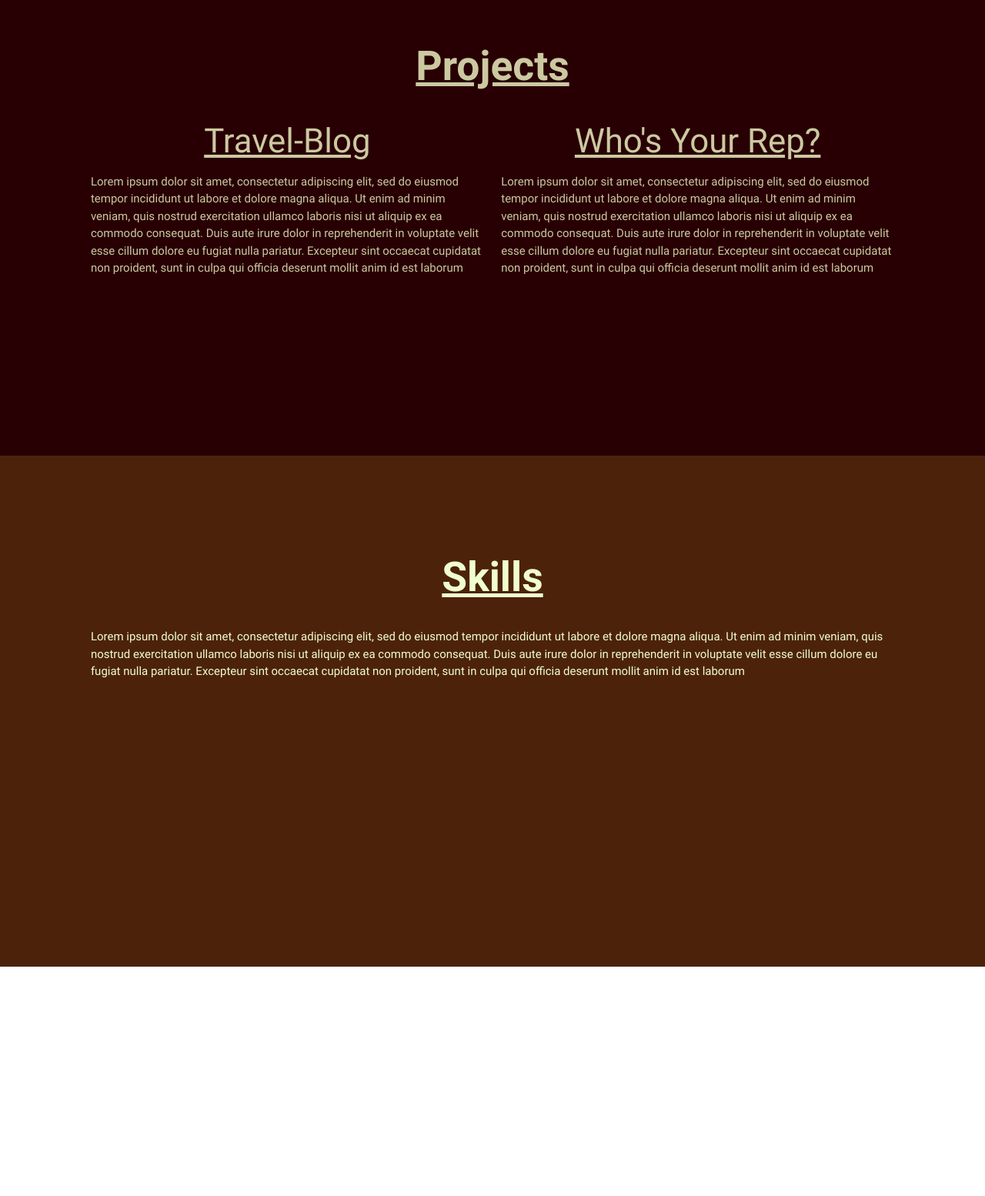
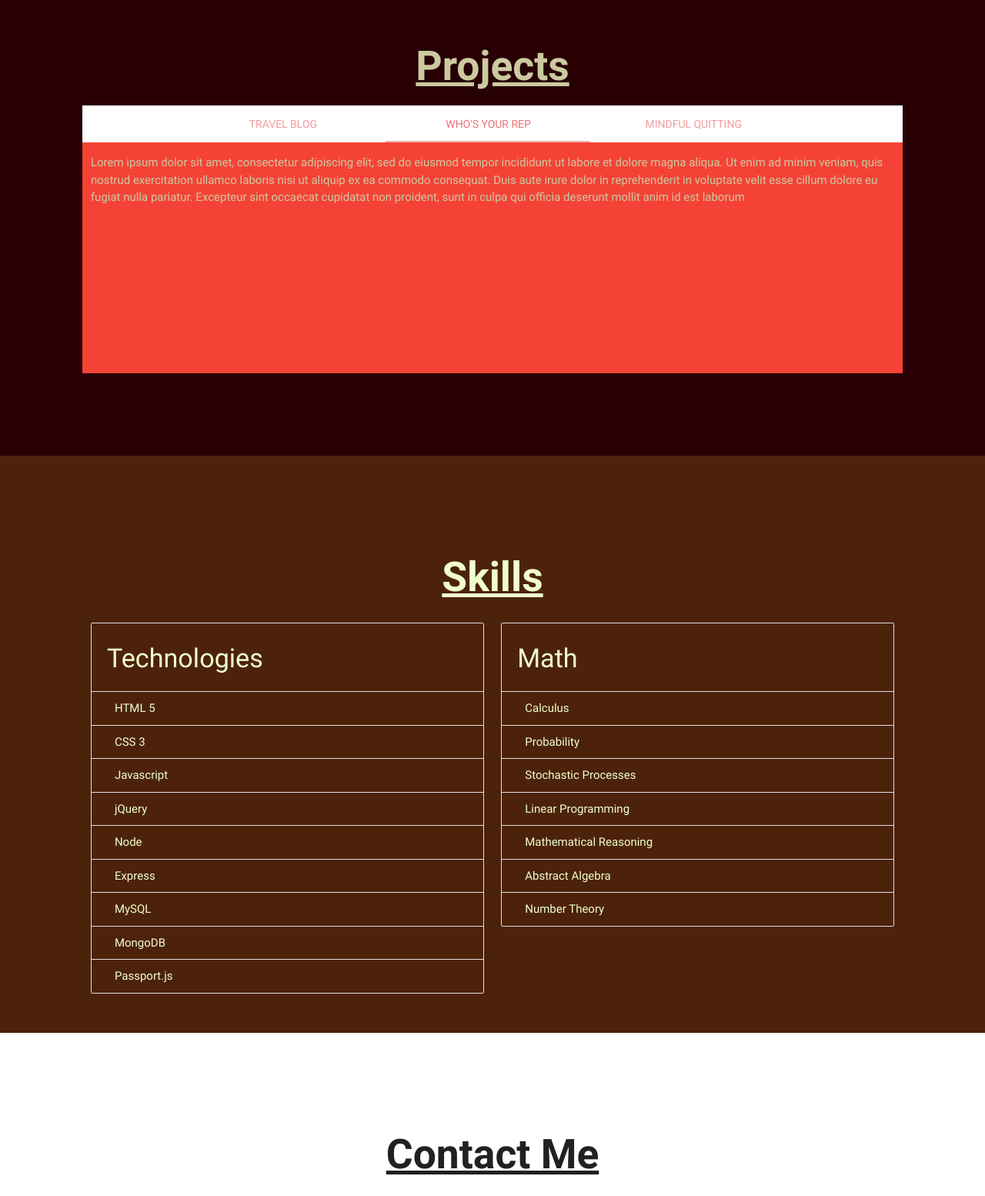
Before and after one commit to bjk116/PersonalPortfolio, a website: page views/index.html in a window 1280 px wide. Shown: the part 800-2354 px from the top of the page at 77% size. Before the commit the page ends 2056 px from the top, so only its background shows below. Drawn offline with nearby package versions, Linux system fonts and the light colour scheme; files that its build step writes are made by us from their sources; files whose address does not match are found by name.

Commit message:
Made skills into list, swipeable tabs for projects

```diff
--- a/public/assets/css/style.css
+++ b/public/assets/css/style.css
@@ -1,3 +1,7 @@
+nav {
+	background-color: #777777;
+}
+
 #welcome  {
 	background-color: #666666;
 	border-bottom: solid;
@@ -26,11 +30,35 @@
 	background-color: #4C230A;
 	color: #F0FFCE;
 }
+
+.collection.with-header .collection-header, .collection .collection-item {
+	background-color: #4C230A;
+}
+
+.tab-content {
+	height: 300px;
+}
+
+/*
+	Change based on widths
+*/
+#tabs-swipe-demo{
+	margin-left: 8.33%;
+	width: 83.33%;
+}
+
+#left-tab {
+	margin-left: 12%;
+}
+
 /*
 	Height of rows for different views
 */
 @media screen and (min-width: 584px) {
-	.row{
+	.row {
 		height: 664px;
 	}
+	#skills {
+		height: 750px;
+	}
 }
--- a/public/assets/js/frontEnd.js
+++ b/public/assets/js/frontEnd.js
@@ -2,24 +2,28 @@ $( document ).ready(function(){
 	//Material Design initializations
 	$(".button-collapse").sideNav();
 	$('.scrollspy').scrollSpy();
+    $('ul.tabs').tabs('select_tab', 'tab_id');
 
+	var options = [
+			{selector: '.class', offset: 200, callback: 'globalFunction()' },
+			{selector: '.other-class', offset: 200, callback: 'globalFunction()' },
+		];
+	Materialize.scrollFire(options);
 
 	//Scrollfire
 	var options = [
-		{selector: '#staggered-test', offset: 50, callback: function(el) {
-			Materialize.toast("This is our ScrollFire Demo!", 1500 );
+		{selector: '#projects', offset: 400, callback: function(el) {
+			Materialize.toast("This is our ScrollFire Demo!", 1500 )
 		} },
-		{selector: '#staggered-test', offset: 205, callback: function(el) {
-			Materialize.toast("Please continue scrolling!", 1500 );
-		} },
-		{selector: '#staggered-test', offset: 400, callback: function(el) {
-			Materialize.showStaggeredList($(el));
-		} },
-		{selector: '#image-test', offset: 500, callback: function(el) {
+		{selector: '#skills', offset: 500, callback: function(el) {
 			Materialize.fadeInImage($(el));
 		} }
 	];
 	Materialize.scrollFire(options);
+
+	/*
+		Do showStaggeredList Scroll file for skills list
+	*/
 
 	//Switch active toggle on nav-bar link
 	$('.nav-link').on('click', function(event) {
--- a/views/index.html
+++ b/views/index.html
@@ -17,11 +17,12 @@
 		<div class = "navbar-fixed">
 			<nav>
 				<div class="nav-wrapper">
-					<a href="#" class = "brand-logo">Logo</a>
+					<a href="#" class = "brand-logo">Brian Karabinchak</a>
 					<ul id="nav-mobile" class="right hide-on-med-and-down">
 						<li class = "nav-link active"><a href="#about-me">About Me</a></li>
 						<li class = "nav-link"><a href="#projects">Projects</a></li>
 						<li class = "nav-link"><a href="#skills">Skills</a></li>
+						<li class = "nav-link"><a href="#skills">Contact Me</a></li>
 					</ul>
 				</div>
 			</nav>
@@ -40,27 +41,55 @@
 			<div class = "col m12 center-align">
 				<h2><b><u>Projects</u></b></h2>
 			</div>
-			<div class = "col m5 offset-m1">
-				<div class = "center-align">
-					<h3><u>Travel-Blog</u></h3>
-				</div>
-				<p>Lorem ipsum dolor sit amet, consectetur adipiscing elit, sed do eiusmod tempor incididunt ut labore et dolore magna aliqua. Ut enim ad minim veniam, quis nostrud exercitation ullamco laboris nisi ut aliquip ex ea commodo consequat. Duis aute irure dolor in reprehenderit in voluptate velit esse cillum dolore eu fugiat nulla pariatur. Excepteur sint occaecat cupidatat non proident, sunt in culpa qui officia deserunt mollit anim id est laborum</p>
-			</div>
-			<div class = "col m5">
-				<div class = "center-align">
-					<h3><u>Who's Your Rep?</u></h3>
-				</div>
-				<p>Lorem ipsum dolor sit amet, consectetur adipiscing elit, sed do eiusmod tempor incididunt ut labore et dolore magna aliqua. Ut enim ad minim veniam, quis nostrud exercitation ullamco laboris nisi ut aliquip ex ea commodo consequat. Duis aute irure dolor in reprehenderit in voluptate velit esse cillum dolore eu fugiat nulla pariatur. Excepteur sint occaecat cupidatat non proident, sunt in culpa qui officia deserunt mollit anim id est laborum</p>
-			</div>
+			<ul id="tabs-swipe-demo" class="tabs">
+				<li class="tab col m3" id = "left-tab"><a href="#test-swipe-1">Travel Blog</a></li>
+				<li class="tab col m3"><a class="active" href="#test-swipe-2">Who's Your Rep</a></li>
+				<li class="tab col m3"><a href="#test-swipe-3">Mindful Quitting</a></li>
+			</ul>
+			<div id="test-swipe-1" class="col m10 offset-m1 blue tab-content">
+			<!--Do a pic on the left, text on the right -->
+			<p>Lorem ipsum dolor sit amet, consectetur adipiscing elit, sed do eiusmod tempor incididunt ut labore et dolore magna aliqua. Ut enim ad minim veniam, quis nostrud exercitation ullamco laboris nisi ut aliquip ex ea commodo consequat. Duis aute irure dolor in reprehenderit in voluptate velit esse cillum dolore eu fugiat nulla pariatur. Excepteur sint occaecat cupidatat non proident, sunt in culpa qui officia deserunt mollit anim id est laborum</p></div>
+			<div id="test-swipe-2" class="col m10 offset-m1 red tab-content"><p>Lorem ipsum dolor sit amet, consectetur adipiscing elit, sed do eiusmod tempor incididunt ut labore et dolore magna aliqua. Ut enim ad minim veniam, quis nostrud exercitation ullamco laboris nisi ut aliquip ex ea commodo consequat. Duis aute irure dolor in reprehenderit in voluptate velit esse cillum dolore eu fugiat nulla pariatur. Excepteur sint occaecat cupidatat non proident, sunt in culpa qui officia deserunt mollit anim id est laborum</p></div>
+			<div id="test-swipe-3" class="col m10 offset-m1 green tab-content"><p>Lorem ipsum dolor sit amet, consectetur adipiscing elit, sed do eiusmod tempor incididunt ut labore et dolore magna aliqua. Ut enim ad minim veniam, quis nostrud exercitation ullamco laboris nisi ut aliquip ex ea commodo consequat. Duis aute irure dolor in reprehenderit in voluptate velit esse cillum dolore eu fugiat nulla pariatur. Excepteur sint occaecat cupidatat non proident, sunt in culpa qui officia deserunt mollit anim id est laborum</p></div>
 		</div>
 		<!--Skills-->
 		<div class = "row section scrollspy" id = "skills">
 			<div class = "col m12 center-align">
 				<h2><b><u>Skills</u></b></h2>
 			</div>
-			<div class = "col m10 offset-m1">
-				<p>Lorem ipsum dolor sit amet, consectetur adipiscing elit, sed do eiusmod tempor incididunt ut labore et dolore magna aliqua. Ut enim ad minim veniam, quis nostrud exercitation ullamco laboris nisi ut aliquip ex ea commodo consequat. Duis aute irure dolor in reprehenderit in voluptate velit esse cillum dolore eu fugiat nulla pariatur. Excepteur sint occaecat cupidatat non proident, sunt in culpa qui officia deserunt mollit anim id est laborum</p>
+			<div class = "col m5 offset-m1">
+				<ul class="collection with-header">
+					<li class="collection-header"><h4>Technologies</h4></li>
+					<li class="collection-item">HTML 5</li>
+					<li class="collection-item">CSS 3</li>
+					<li class="collection-item">Javascript</li>
+					<li class="collection-item">jQuery</li>
+					<li class="collection-item">Node</li>
+					<li class="collection-item">Express</li>
+					<li class="collection-item">MySQL</li>
+					<li class="collection-item">MongoDB</li>
+					<li class="collection-item">Passport.js</li>
+				</ul>
 			</div>
+			<div class = "col m5">
+				<ul class="collection with-header colleection-bg">
+					<li class="collection-header"><h4>Math</h4></li>
+					<li class="collection-item">Calculus</li>
+					<li class="collection-item">Probability</li>
+					<li class="collection-item">Stochastic Processes</li>
+					<li class="collection-item">Linear Programming</li>
+					<li class="collection-item">Mathematical Reasoning</li>
+					<li class="collection-item">Abstract Algebra</li>
+					<li class="collection-item">Number Theory</li>
+				</ul>
+			</div>
+		</div>
+		<div class = "row section scrollspy" id = "contact-me">
+			<!--Make a contact for developer services, one for tutoring services-->
+			<div class = "col m12 center-align">
+				<h2><b><u>Contact Me</u></b></h2>
+			</div>
+
 		</div>
 
 		<!--jQuery CDN-->
```
